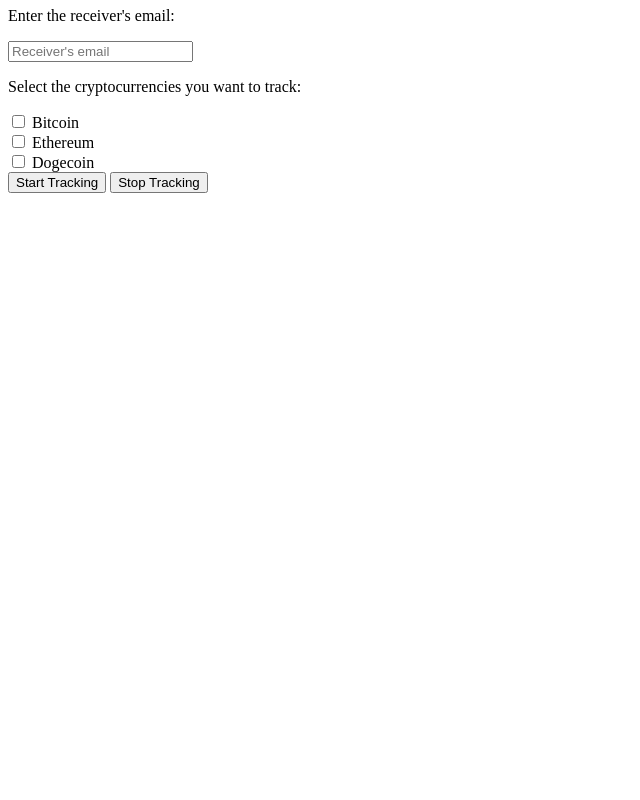
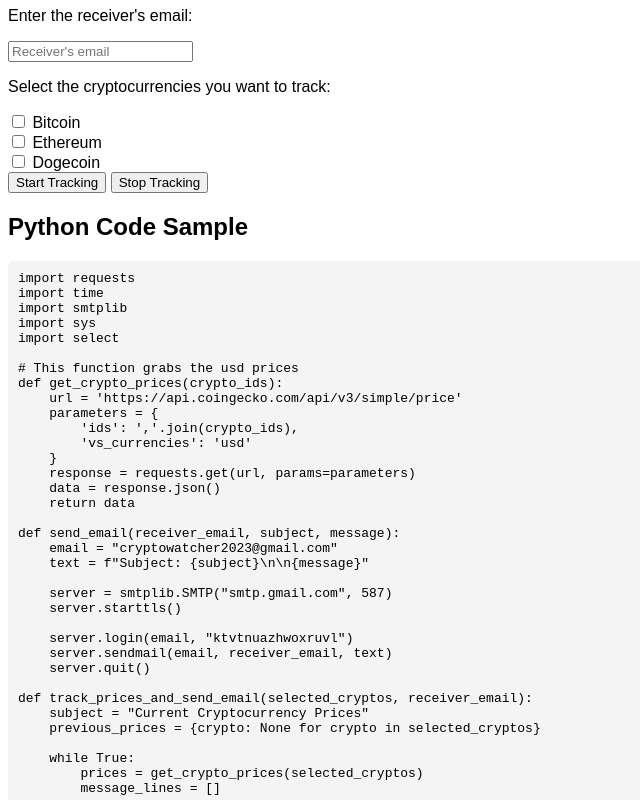
Before and after one commit to Martin9803/TheCryptoWatcher, a plain HTML site: page templates/index.html in a window 1280 px wide. Shown: the part 73-873 px from the top of the page, without its empty margins (0-640 px from the left). Before the commit the page ends 800 px from the top, so only its background shows below. Drawn offline with Linux system fonts and the light colour scheme.

Commit message:
Update index.html

```diff
--- a/templates/index.html
+++ b/templates/index.html
@@ -4,6 +4,17 @@
     <meta charset="UTF-8">
     <meta name="viewport" content="width=device-width, initial-scale=1.0">
     <title>Crypto Watcher</title>
+    <style>
+        body {
+            font-family: Arial, sans-serif;
+        }
+        pre {
+            background-color: #f4f4f4;
+            padding: 10px;
+            border-radius: 5px;
+            overflow: auto;
+        }
+    </style>
 </head>
 <body>
     <h1>Crypto Watcher</h1>
@@ -19,6 +30,100 @@
     <button onclick="stopTracking()">Stop Tracking</button>
 
     <p id="message"></p>
+
+    <h2>Python Code Sample</h2>
+    <pre>
+import requests
+import time
+import smtplib
+import sys
+import select
+
+# This function grabs the usd prices
+def get_crypto_prices(crypto_ids):
+    url = 'https://api.coingecko.com/api/v3/simple/price'
+    parameters = {
+        'ids': ','.join(crypto_ids),
+        'vs_currencies': 'usd'
+    }
+    response = requests.get(url, params=parameters)
+    data = response.json()
+    return data
+
+def send_email(receiver_email, subject, message):
+    email = "cryptowatcher2023@gmail.com"
+    text = f"Subject: {subject}\n\n{message}"
+
+    server = smtplib.SMTP("smtp.gmail.com", 587)
+    server.starttls()
+
+    server.login(email, "ktvtnuazhwoxruvl")
+    server.sendmail(email, receiver_email, text)
+    server.quit()
+
+def track_prices_and_send_email(selected_cryptos, receiver_email):
+    subject = "Current Cryptocurrency Prices"
+    previous_prices = {crypto: None for crypto in selected_cryptos}
+
+    while True:
+        prices = get_crypto_prices(selected_cryptos)
+        message_lines = []
+
+        for crypto in selected_cryptos:
+            current_price = prices[crypto]['usd']
+            previous_price = previous_prices[crypto]
+
+            if previous_price is None:
+                change = "N/A"
+            else:
+                percentage_change = ((current_price - previous_price) / previous_price) * 100
+                if percentage_change > 0:
+                    change = f"up {percentage_change:.2f}%"
+                elif percentage_change < 0:
+                    change = f"down {abs(percentage_change):.2f}%"
+                else:
+                    change = "no change"
+
+            message_lines.append(f"{crypto.capitalize()}: ${current_price:,.2f} ({change})")
+            previous_prices[crypto] = current_price
+
+        message = "\n".join(message_lines)
+        send_email(receiver_email, subject, message)
+        print("Email sent with current prices and percentage changes.")
+
+        # Wait for 30 seconds before the next update
+        for i in range(30):
+            time.sleep(1)
+            if sys.stdin in select.select([sys.stdin], [], [], 0)[0]:
+                if sys.stdin.read(1).strip().lower() == 'q':
+                    print("Quitting the program...")
+                    return
+
+if __name__ == '__main__':
+    available_cryptos = {
+        '1': 'bitcoin',
+        '2': 'ethereum',
+        '3': 'dogecoin'
+    }
+
+    receiver_email = input("Enter the receiver's email: ")
+
+    print("Select the cryptocurrencies you want to track:")
+    for key, value in available_cryptos.items():
+        print(f"{key}: {value.capitalize()}")
+
+    selected_keys = input("Enter the numbers of the cryptocurrencies you want to track, separated by commas: ")
+    selected_cryptos = [available_cryptos[key.strip()] for key in selected_keys.split(',') if key.strip() in available_cryptos]
+
+    if selected_cryptos:
+        print("Tracking the following cryptocurrencies:")
+        for crypto in selected_cryptos:
+            print(crypto.capitalize())
+        print("\nPress 'Q' to quit the program at any time.")
+        track_prices_and_send_email(selected_cryptos, receiver_email)
+    else:
+        print("No valid cryptocurrencies selected.")
+    </pre>
 
     <script>
         let trackingInterval;
```
